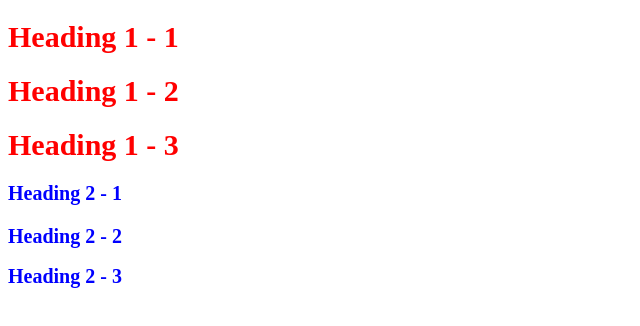
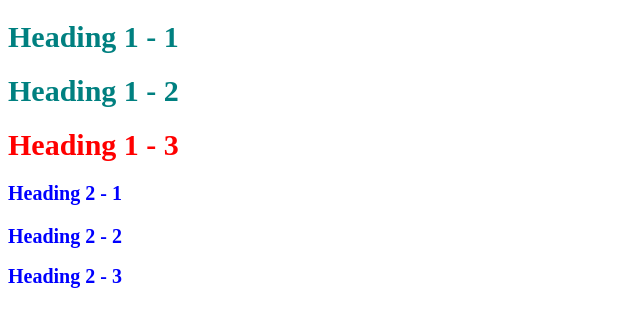
Before and after one commit to khairiyusri07/Resume1, a plain HTML site: page css-test.html in a window 1280 px wide. Shown: the whole page, without its empty margins (0-640 px from the left). Drawn offline with Linux system fonts and the light colour scheme.

Commit message:
Update css-test.html

```diff
--- a/css-test.html
+++ b/css-test.html
@@ -2,10 +2,16 @@
 <html>
 <head>
 	<title>Testing style</title>
+	<style type="text/css">
+		h1 {
+			font-size: 30px;
+			color: teal;
+		}
+	</style>
 </head>
 <body>
-	<h1 style="font-size: 30px; color: red">Heading 1 - 1</h1>
-	<h1 style="font-size: 30px; color: red">Heading 1 - 2</h1>
+	<h1>Heading 1 - 1</h1>
+	<h1>Heading 1 - 2</h1>
 	<h1 style="font-size: 30px; color: red">Heading 1 - 3</h1>
 	<h2 style="font-size: 20px; color: blue">Heading 2 - 1<h2>
 	<h2 style="font-size: 20px; color: blue">Heading 2 - 2</h2>
```
